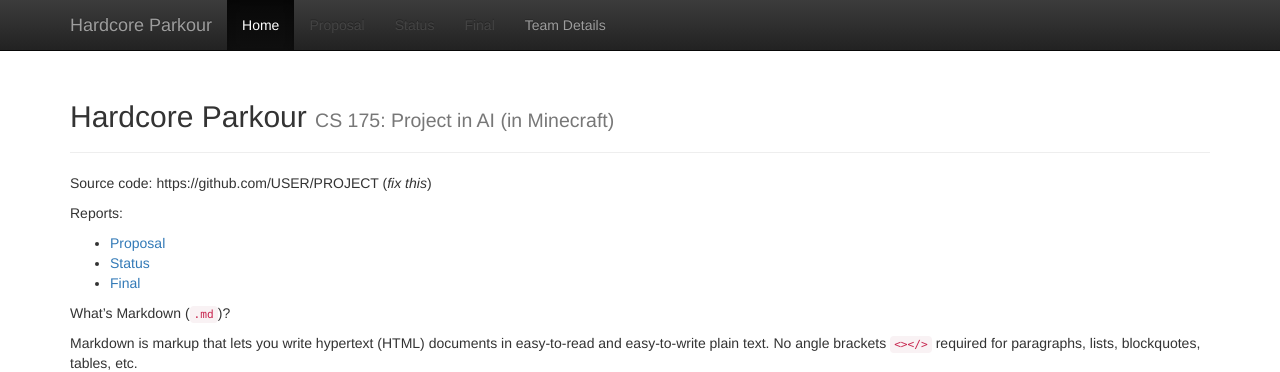
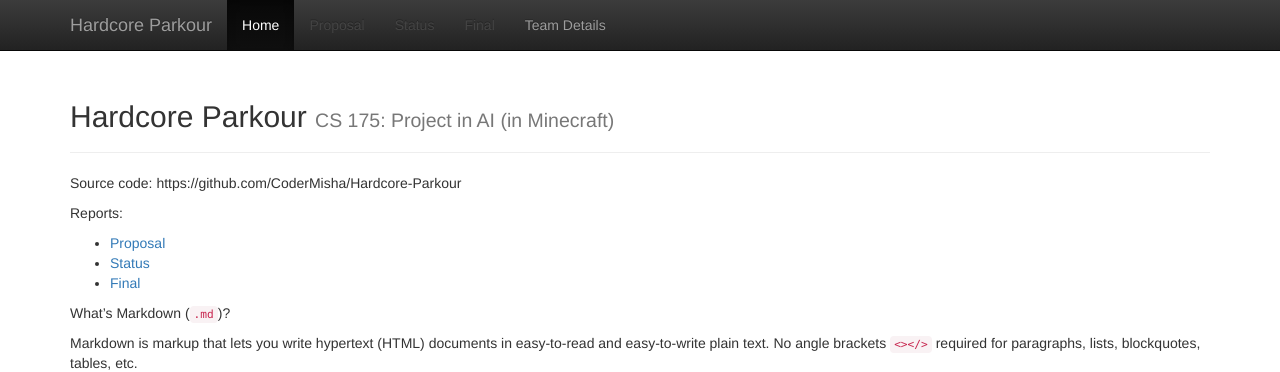
Before and after one commit to CoderMisha/175Temp, a Jekyll site: the page built from docs/index.md, in a window 1280 px wide. Shown: the top 372 px of the page. Built offline with Jekyll 4.4.1, drawn with Linux system fonts in a browser that asks for light colours; formulas are drawn with MathJax 3.

Commit message:
Update index.md

```diff
--- a/docs/index.md
+++ b/docs/index.md
@@ -3,7 +3,7 @@
 title:  Home
 ---
 
-Source code: https://github.com/USER/PROJECT (_fix this_)
+Source code: https://github.com/CoderMisha/Hardcore-Parkour
 
 Reports:
 
```
